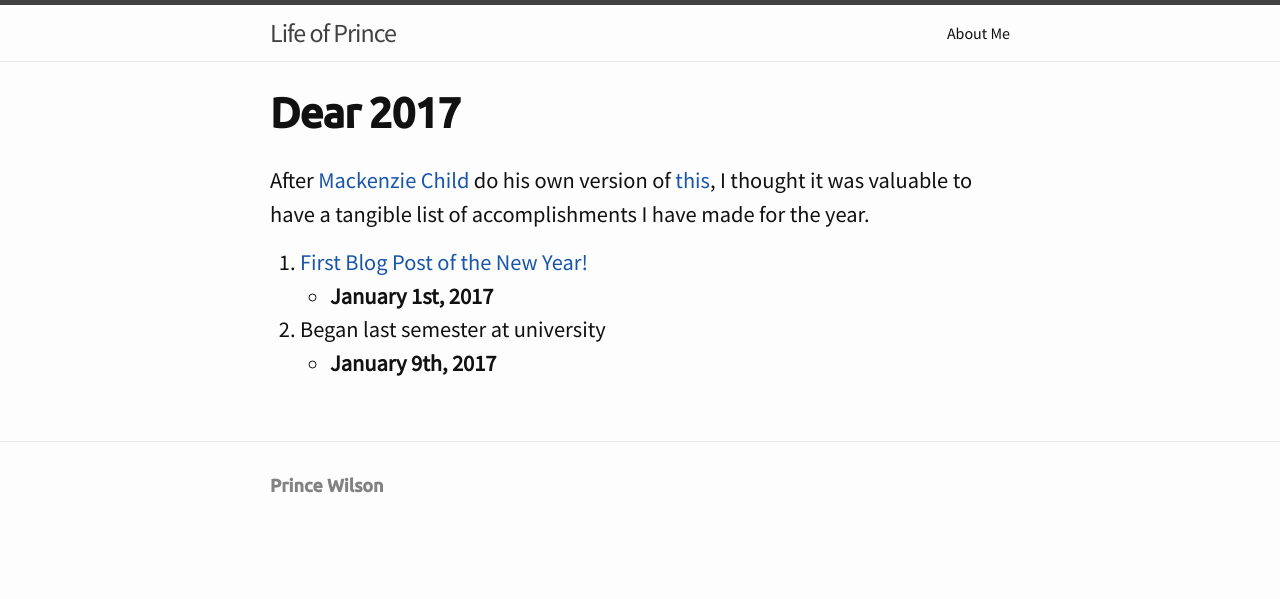
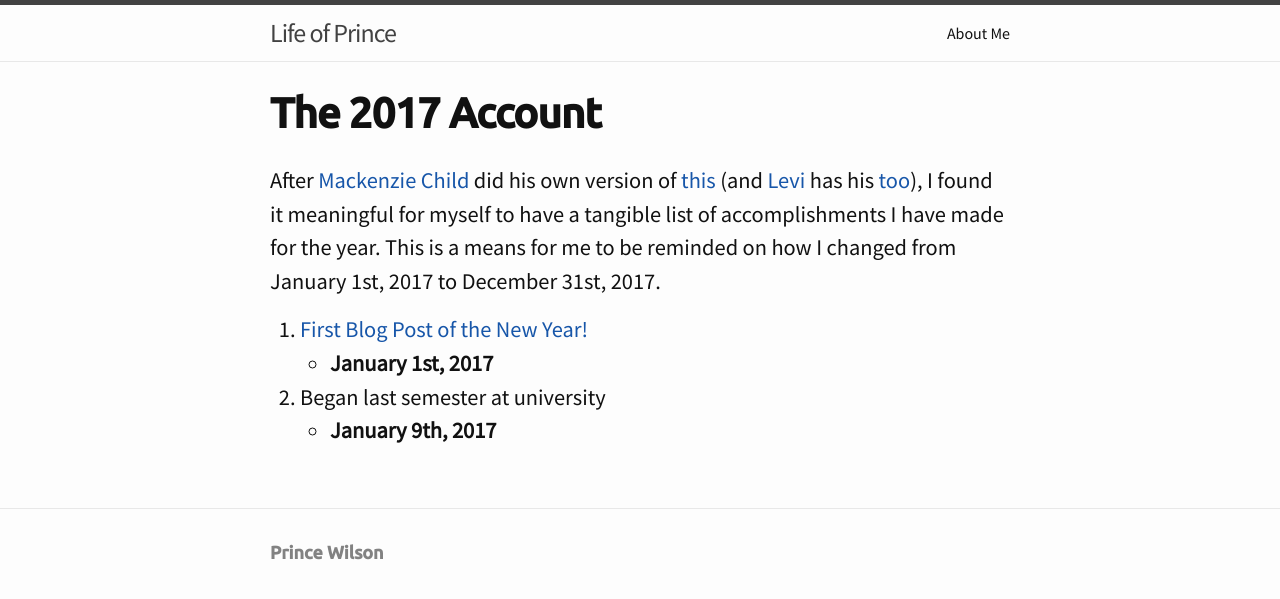
Before and after one commit to maxcell/blog, a Jekyll site: the page built from accomplishments/2017.md, in a window 1280 px wide. Shown: the top 599 px of the page. Built offline with Jekyll 4.4.1, drawn with Linux system fonts in a browser that asks for light colours; comment, search, counter and statistics services are not loaded.

Commit message:
Update to include both parties and fix grammar

```diff
--- a/accomplishments/2017.md
+++ b/accomplishments/2017.md
@@ -1,11 +1,10 @@
 ---
 layout:     accomplishments
-title:      Dear 2017
+title:      The 2017 Account
 permalink:  /2017/
 ---
 
-After [Mackenzie Child](https://mackenziechild.me/) do his own version of [this](https://mackenziechild.me/2017/), I thought it was valuable
-to have a tangible list of accomplishments I have made for the year.
+After [Mackenzie Child](https://mackenziechild.me/) did his own version of [this](https://mackenziechild.me/2017/) (and [Levi](http://levibostian.com/blog/) has his [too](http://levibostian.com/blog/2017/)), I found it meaningful for myself to have a tangible list of accomplishments I have made for the year. This is a means for me to be reminded on how I changed from January 1st, 2017 to December 31st, 2017.
 
 1. [First Blog Post of the New Year!](http://blog.maxcell.me/2017/01/01/new-year.html)
 - **January 1st, 2017**
```
